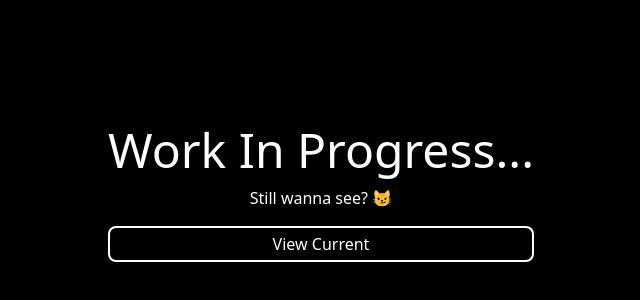
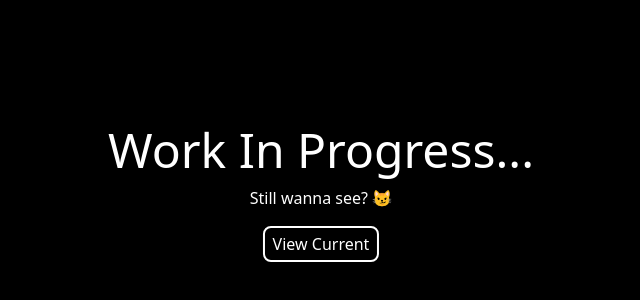
Before and after one commit to Badonix/portfolio, a Next.js app: page /notice in a window 1280 px wide. Shown: the part 206-506 px from the top of the page, without its empty margins (319-959 px from the left). Built offline with nearby package versions, Linux system fonts and the light colour scheme.

Commit message:
fixed logic

```diff
--- a/pages/index.js
+++ b/pages/index.js
@@ -13,7 +13,10 @@ export default function Home() {
   const router = useRouter();
   useParallax();
   useEffect(() => {
-    if (window.location.hostname !== "localhost") {
+    if (
+      window.location.hostname !== "localhost" &&
+      !sessionStorage.getItem("iKnow")
+    ) {
       router.push("/notice");
     }
   });
--- a/pages/notice.js
+++ b/pages/notice.js
@@ -1,17 +1,21 @@
-import Link from "next/link";
-
+import { useRouter } from "next/router";
 export const Notice = () => {
+  const router = useRouter();
   return (
     <div className="text-white">
       <div className="text-white text-center absolute top-1/2 left-1/2 -translate-x-1/2 -translate-y-1/2">
         <h2 className="text-5xl">Work In Progress...</h2>
         <p className="mt-3">Still wanna see? 😼</p>
-        <Link
+        <button
+          onClick={() => {
+            sessionStorage.setItem("iKnow", true);
+            router.push("/");
+          }}
           href="/"
-          className="border-2 border-white px-2 py-1 rounded-lg mt-4 hover:bg-white block hover:text-black transition-all"
+          className="border-2 border-white px-2 py-1 rounded-lg mt-4 hover:bg-white hover:text-black transition-all"
         >
           View Current
-        </Link>
+        </button>
       </div>
     </div>
   );
```
